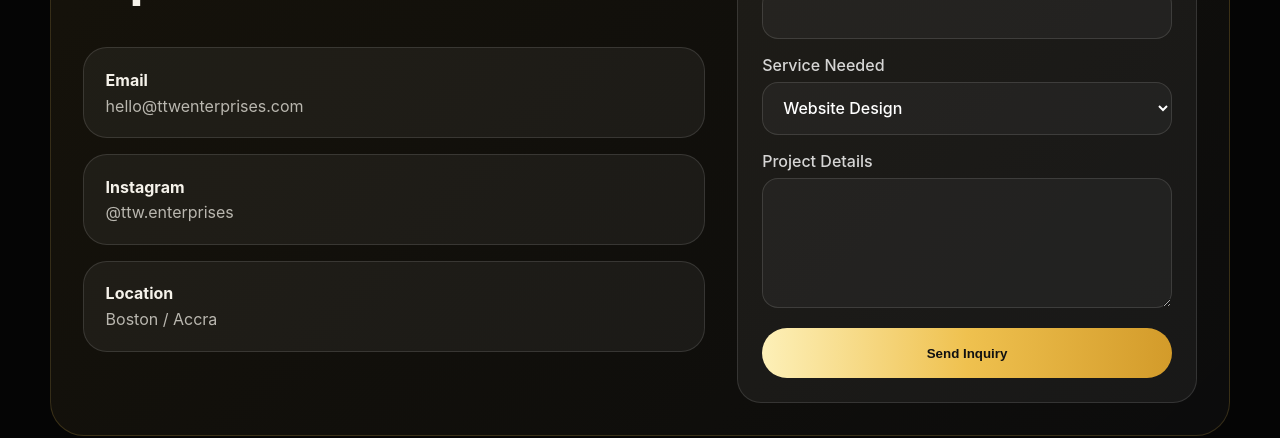
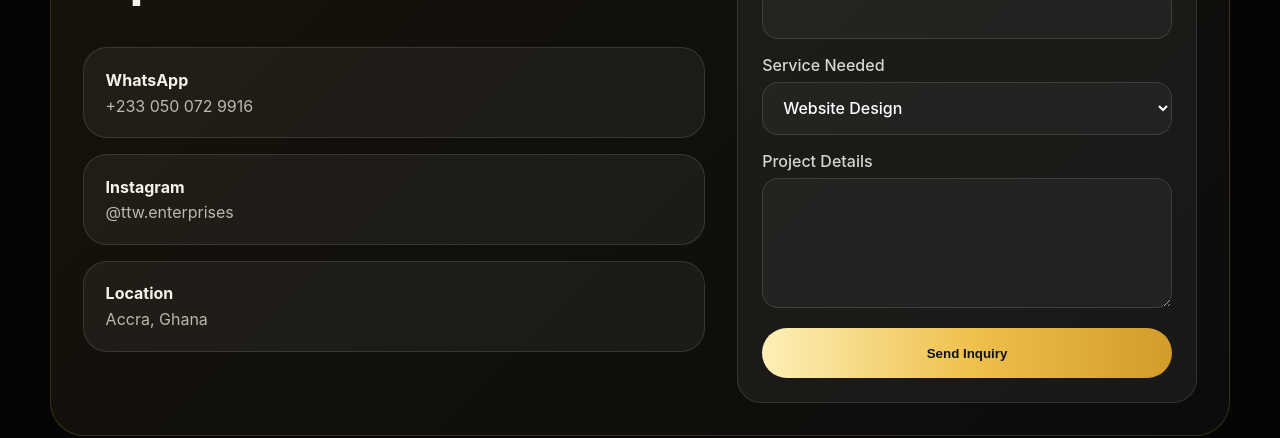
Before and after one commit to leosinghh/TTW-enterprises, a React (Vite) app: page / in a window 1280 px wide. Shown: the part 3312-3750 px from the top of the page. Built offline with nearby package versions, Linux system fonts and the light colour scheme; no server answers.

Commit message:
Update App.jsx

```diff
--- a/src/App.jsx
+++ b/src/App.jsx
@@ -288,8 +288,8 @@ export default function App() {
               <h2>Let’s make your business look like it belongs at the top.</h2>
               <div className="contact-list">
                 <div>
-                  <strong>Email</strong>
-                  <span>hello@ttwenterprises.com</span>
+                  <strong>WhatsApp</strong>
+                  <span>+233 050 072 9916</span>
                 </div>
                 <div>
                   <strong>Instagram</strong>
@@ -297,7 +297,7 @@ export default function App() {
                 </div>
                 <div>
                   <strong>Location</strong>
-                  <span>Boston / Accra</span>
+                  <span>Accra, Ghana</span>
                 </div>
               </div>
             </div>
```
